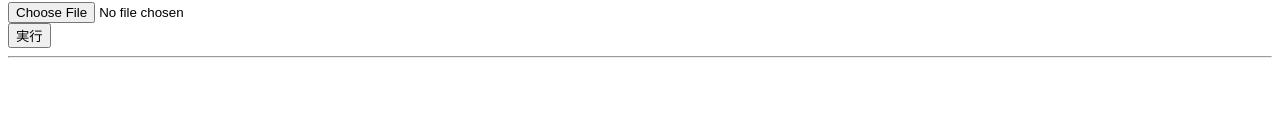
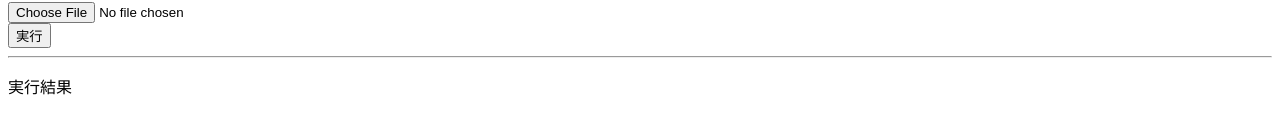
Before and after one commit to suna-pan/kira_pata_shining_generator, a plain HTML site: page public/index.html in a window 1280 px wide. Shown: the part 610-744 px from the top of the page. Drawn offline with Linux system fonts and the light colour scheme.

Commit message:
実行結果

```diff
--- a/public/index.html
+++ b/public/index.html
@@ -102,6 +102,7 @@
   </div>
   <hr>
   <div id="draw_area">
+    <p>実行結果</p>
     <img id="result_image" src="" />
     <canvas id="tmp_canvas"></canvas>
     <canvas id="res_canvas"></canvas>
```
